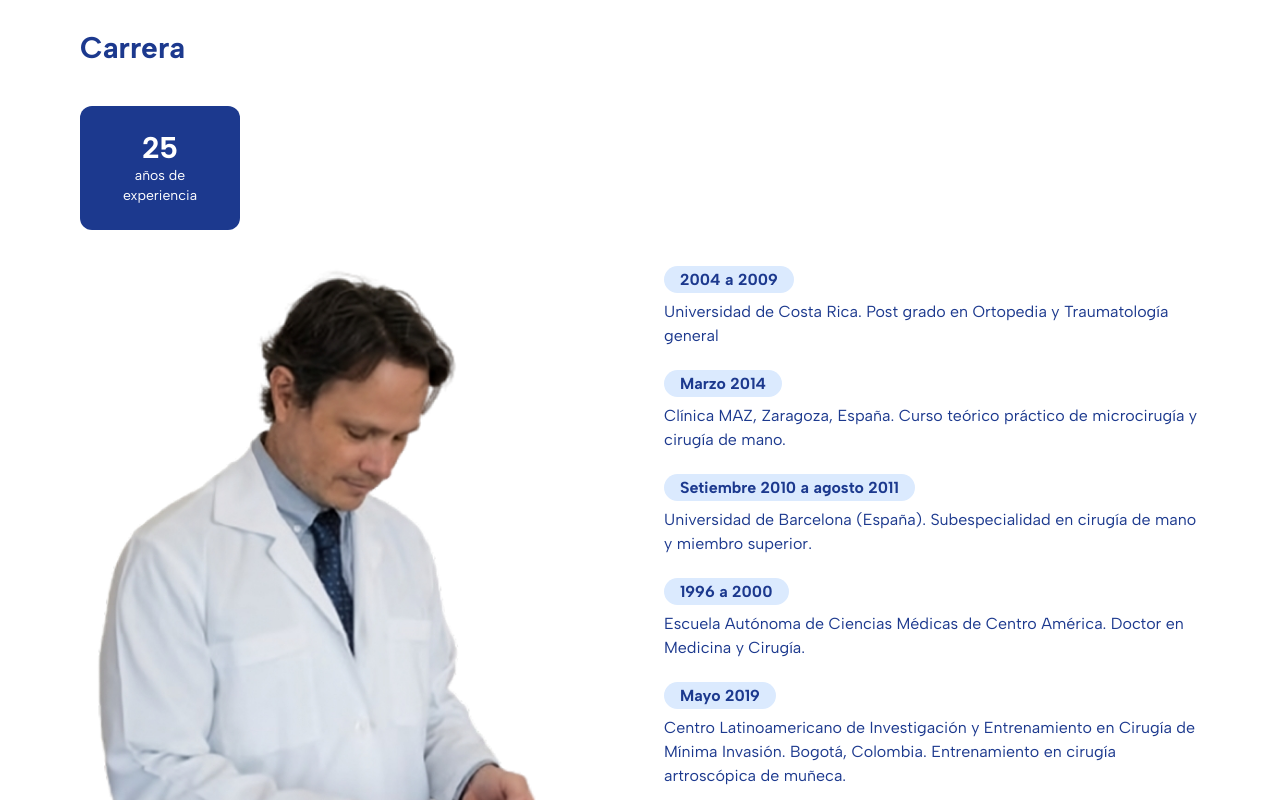
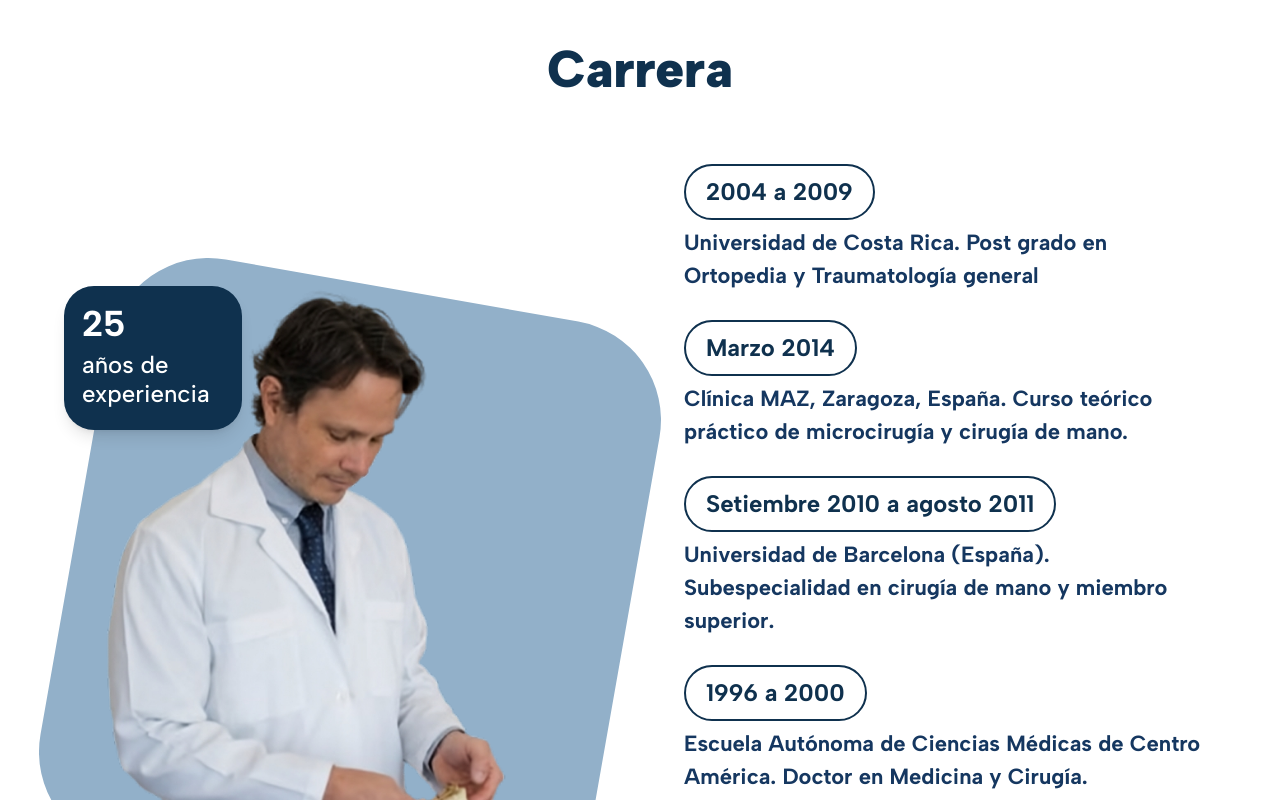
Before and after one commit to JimeCal/PaginaWeb, a Next.js app in the folder pagina-web/: page / in a window 1280 px wide. Shown: the part 660-1460 px from the top of the page. Built offline with nearby package versions, Linux system fonts and the light colour scheme.

Commit message:
Some changes in carrer

```diff
--- a/pagina-web/src/app/globals.css
+++ b/pagina-web/src/app/globals.css
@@ -13,6 +13,7 @@
   --darkest-blue: #053D6A;
   --darker-blue: #34689F;
   --medium-blue: #638CB4;
+  --lighter-blue: #92B0C9;
 }
 
 @theme inline {
--- a/pagina-web/src/components/Career.tsx
+++ b/pagina-web/src/components/Career.tsx
@@ -1,39 +1,146 @@
 export default function Career() {
   return (
-    <section className="px-8 md:px-20 py-16 bg-white">
-      <h2 className="text-3xl font-bold text-blue-900 mb-10">Carrera</h2>
+    <section className="relative bg-white min-h-[700px] px-4 md:px-0 py-16 flex flex-col items-center">
+      {/* Título Carrera arriba y centrado */}
+      <h2
+        className="mb-12 text-center"
+        style={{
+          fontWeight: 900, // Black
+          fontSize: "52px",
+          color: "#0F314E", // darkest azul
+        }}
+      >
+        Carrera
+      </h2>
 
-      <div className="grid md:grid-cols-2 gap-12 items-center">
-        {/* Imagen */}
-        <div>
-          <div className="bg-blue-900 text-white p-6 rounded-xl w-40 text-center mb-6">
-            <p className="text-3xl font-bold">25</p>
-            <p className="text-sm">años de experiencia</p>
+      <div className="max-w-6xl w-full flex flex-col md:flex-row md:items-center md:gap-12">
+        {/* Columna Imagen + badge */}
+        <div className="relative flex flex-col items-center flex-1 min-w-[300px] mb-10 md:mb-0">
+          {/* Cuadro experiencia */}
+          <div
+            className="absolute left-0 top-0 flex flex-col justify-center shadow-lg"
+            style={{
+              width: "178px",
+              height: "144px",
+              borderRadius: "30px",
+              backgroundColor: "#0F314E",
+              padding: "18px",
+              zIndex: 30,
+            }}
+          >
+            <span
+              style={{
+                fontWeight: "bold",
+                fontSize: "36px",
+                color: "#fff",
+                lineHeight: "1",
+                marginBottom: "0.25em",
+                textAlign: "left",
+              }}
+            >
+              25
+            </span>
+            <span
+              style={{
+                fontWeight: 500,
+                fontSize: "24px",
+                color: "#fff",
+                lineHeight: "1.2",
+                textAlign: "left",
+                whiteSpace: "pre-line",
+              }}
+            >
+              {"años de\nexperiencia"}
+            </span>
           </div>
-          <img src="/doctor2.png" alt="Doctor" className="rounded-lg" />
+          {/* Fondo celeste detrás de la imagen rotado hacia el lado opuesto */}
+          <div
+            style={{
+              width: "558.24px",
+              height: "599.76px",
+              borderRadius: "100px",
+              backgroundColor: "#92B0C9",
+              position: "relative",
+              zIndex: 10,
+              transform: "rotate(10deg)",
+              marginRight: "-40px",
+            }}
+          ></div>
+          {/* Imagen del doctor centrada en el fondo */}
+          <img
+            src="/doctor2.png"
+            alt="Doctor"
+            className="absolute"
+            style={{
+              top: "50%",
+              left: "50%",
+              width: "460px",
+              height: "620px",
+              objectFit: "cover",
+              borderRadius: "12px",
+              zIndex: 20,
+              boxShadow: "none",
+              transform: "translate(-50%, -50%)",
+            }}
+          />
         </div>
-
-        {/* Timeline */}
-        <div className="space-y-6 text-blue-900">
-          <div>
-            <span className="bg-blue-100 px-4 py-1 rounded-full font-semibold">2004 a 2009</span>
-            <p className="mt-2">Universidad de Costa Rica. Post grado en Ortopedia y Traumatología general</p>
-          </div>
-          <div>
-            <span className="bg-blue-100 px-4 py-1 rounded-full font-semibold">Marzo 2014</span>
-            <p className="mt-2">Clínica MAZ, Zaragoza, España. Curso teórico práctico de microcirugía y cirugía de mano.</p>
-          </div>
-          <div>
-            <span className="bg-blue-100 px-4 py-1 rounded-full font-semibold">Setiembre 2010 a agosto 2011</span>
-            <p className="mt-2">Universidad de Barcelona (España). Subespecialidad en cirugía de mano y miembro superior.</p>
-          </div>
-          <div>
-            <span className="bg-blue-100 px-4 py-1 rounded-full font-semibold">1996 a 2000</span>
-            <p className="mt-2">Escuela Autónoma de Ciencias Médicas de Centro América. Doctor en Medicina y Cirugía.</p>
-          </div>
-          <div>
-            <span className="bg-blue-100 px-4 py-1 rounded-full font-semibold">Mayo 2019</span>
-            <p className="mt-2">Centro Latinoamericano de Investigación y Entrenamiento en Cirugía de Mínima Invasión. Bogotá, Colombia. Entrenamiento en cirugía artroscópica de muñeca.</p>
+        {/* Columna Timeline */}
+        <div className="flex-1 max-w-xl ml-0 md:ml-10 mt-12 md:mt-0">
+          <div className="flex flex-col gap-7 mt-2">
+            {[
+              {
+                date: "2004 a 2009",
+                description:
+                  "Universidad de Costa Rica. Post grado en Ortopedia y Traumatología general",
+              },
+              {
+                date: "Marzo 2014",
+                description:
+                  "Clínica MAZ, Zaragoza, España. Curso teórico práctico de microcirugía y cirugía de mano.",
+              },
+              {
+                date: "Setiembre 2010 a agosto 2011",
+                description:
+                  "Universidad de Barcelona (España). Subespecialidad en cirugía de mano y miembro superior.",
+              },
+              {
+                date: "1996 a 2000",
+                description:
+                  "Escuela Autónoma de Ciencias Médicas de Centro América. Doctor en Medicina y Cirugía.",
+              },
+              {
+                date: "Mayo 2019",
+                description:
+                  "Centro Latinoamericano de Investigación y Entrenamiento en Cirugía de Mínima Invasión. Bogotá, Colombia. Entrenamiento en cirugía artroscópica de muñeca.",
+              },
+            ].map(({ date, description }, i) => (
+              <div key={i}>
+                <span
+                  style={{
+                    display: "inline-block",
+                    borderRadius: "57px",
+                    border: "2px solid #0F314E",
+                    fontWeight: "bold",
+                    fontSize: "24px",
+                    color: "#0F314E",
+                    padding: "8px 20px",
+                    marginBottom: "6px",
+                  }}
+                >
+                  {date}
+                </span>
+                <p
+                  style={{
+                    fontWeight: 600, // semibold
+                    fontSize: "22px",
+                    color: "#153760", // algo más oscuro que el texto normal
+                    marginTop: 0,
+                  }}
+                >
+                  {description}
+                </p>
+              </div>
+            ))}
           </div>
         </div>
       </div>
```
